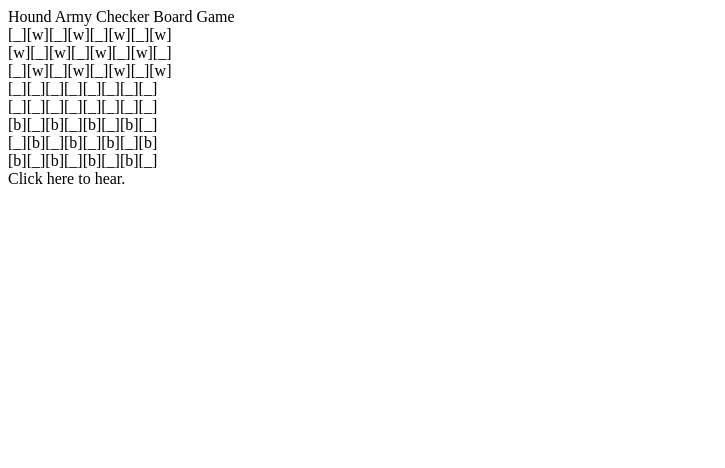
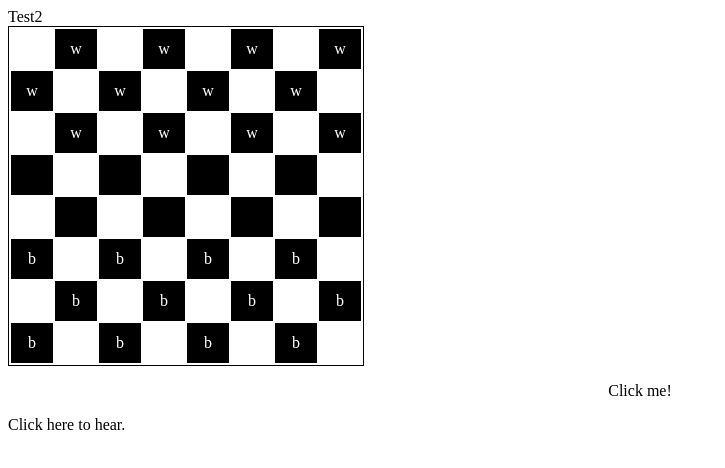
Before and after one commit to sicoyle/SoftwareEngineering, a plain HTML site: page Project1/index.html in a window 1280 px wide. Shown: the whole page, without its empty margins (0-725 px from the left). Drawn offline with Linux system fonts and the light colour scheme.

Commit message:
Updated version

```diff
--- a/Project1/game.js
+++ b/Project1/game.js
@@ -1,69 +1,171 @@
-//Create players
-const PLAYER_1 = '⚪';
-const PLAYER_2 = '⚫';
+var lastClicked;
 
-//initialize game board
-var board = [
-    ['','⚪','','⚪','','⚪','','⚪'],
-    ['⚪','','⚪','','⚪','','⚪',''],
-    ['','⚪','','⚪','','⚪','','⚪'],
+// Create an instance of the game board, and define in the function
+// that gets called when any cell is clicked
+var gameBoard = createBoard(function(el,row,col,i){
+        console.log("You clicked on element:",el.id);
+        console.log("You clicked on row:",row);
+        console.log("You clicked on col:",col);
+        console.log("You clicked on item #:",i);
+        console.log("Cell value:",el.innerHTML);
+
+
+        el.className='clicked';
+        if (lastClicked) lastClicked.className='';
+        lastClicked = el;
+        console.log("last clicked: ", lastClicked.id);
+
+    });
+
+document.body.appendChild(gameBoard);
+
+var tx = document.createElement("P");
+tx.innerHTML = "Click me!";
+tx.addEventListener("click",function(){
+                    tx.innerHTML = "Thanks!";
+                    });
+tx.style.textAlign = 'center';
+document.body.appendChild(tx);
+
+// Initialize game board
+var boardState = [
+    ['','w','','w','','w','','w'],
+    ['w','','w','','w','','w',''],
+    ['','w','','w','','w','','w'],
     ['','','','','','','',''],
     ['','','','','','','',''],
-    ['⚫','','⚫','','⚫','','⚫',''],
-    ['','⚫','','⚫','','⚫','','⚫'],
-    ['⚫','','⚫','','⚫','','⚫','',]
+    ['b','','b','','b','','b',''],
+    ['','b','','b','','b','','b'],
+    ['b','','b','','b','','b','',]
     ];
 
-const init = () => {
-    drawBoard();
+drawBoard(boardState);
+
+function createBoard( callback ){
+    var i=0;
+    var board = document.createElement('table');
+
+    board.className = 'board';
+    board.id = 'board';
+    board.style.border = "thin solid #000";
+
+    for (var r=0;r<8;++r){
+        var tr = board.appendChild(document.createElement('tr'));
+
+        for (var c=0;c<8;++c){
+            var square = tr.appendChild(document.createElement('td'));
+
+            square.id = ++i;
+            square.style.width = "40px";
+            square.style.height = "40px";
+            square.style.textAlign = "center";
+            square.style.color = "white";
+
+            var data = square.appendChild(document.createTextNode(''));
+
+            if(((c%2==0) && (r%2==1))||((c%2==1) && (r%2==0))) {
+                square.style.backgroundColor = "black";
             }
 
-const drawBoard = () => {
-    let ul = document.createElement("ul");
-    let anchor = document.getElementById("board");
-    let list = anchor.appendChild(ul);
+            // attatch event listener to each square, which calls
+            // a function that is defined when an instance of the
+            // board is created
+            square.addEventListener('click',(function(el,r,c,i){
+                return function(){
+                callback(el,r,c,i);
+                }
+            })(square,r,c,i),false);
+        }
+    }
+    return board;
+}
 
-    for(row in board) {
-        console.log("On row: " + row);
-        let li = document.createElement("li");
-        let currentList = list.appendChild(li);
-
-        for(piece in board[row]) {
-            let DOMpiece = document.createElement("p");
-            DOMpiece.id = [row,piece];
-            console.log("Piece: " + piece);
-            console.log(board[row], piece);
-
-            switch(board[row][piece]) {
-                case '⚫':
-                    console.log("Black piece!");
-                    DOMpiece.innerHTML = "[b]";
+function drawBoard(state) {
+    var board = document.getElementById("board");
+    var a = 1;
+    for(var i = 0,row; row = board.rows[i]; i++) {
+        // go through rows
+        for(var j = 0,col; col = row.cells[j]; j++) {
+            // go through cells
+            switch(state[i][j]) {
+                    case 'w':
+                        row.cells[j].innerHTML = 'w';
                         break;
-                case '⚪':
-                    console.log("White piece!");
-                    DOMpiece.innerHTML = "[w]";
+                    case 'b':
+                        row.cells[j].innerHTML = 'b';
                         break;
                     default:
-                    console.log("Empty piece!");
-                    DOMpiece.innerHTML = "[_]";
+                        row.cells[j].innerHTML = '';
                         break;
             }
-
-            currentList.appendChild(DOMpiece);
+            a++;
         }
     }
-    console.log("done");
 }
 
-const moves = () => {
-    movePieces();
+// Checks if the piece passed to the function
+// is the player's piece
+var validatePiece = function(el) {
+    var selected = document.getElementById(el);
+    // if they selected their piece, and it is not a king
+    if(selected.innerHTML == 'b' || selected.innerHTML == 'B') {
+        return true;
     }
 
-const movePieces = () => {
-    //Get piece coordinates clicked on
+    // if they selected a square that does not have their piece
+    else {
+        return false;
+    }
+}
+
+var validateDestination = function() {
+    console.log('This is the id: ' + lastClicked.id)
+    let square = document.getElementById(lastClicked.id);
+
+/*    square.addEventListener('click',(function(el,r,c,i){
+        return function(){
+        callback(el,r,c,i);
+        }
+    })(square,r,c,i),false);
+*/
+	if(square.innerHTML == '')
+		return false;
+
+        //Make sure actually valid space by checking if piece th3ere or if can move
+	console.log("Destination: ", square.id);
+	return true;
+}
+
+document.addEventListener('start', function (event) {
+   drawBoard();
+})
+
+document.addEventListener('click', function (event, el)  {
+    let isValid = false;
+    console.log('This is the id: ' + lastClicked.id)
+    var selected = document.getElementById(lastClicked.id);
+
+    isValid = validateDestination();
+    console.log("Valid destination: ", isValid)
+
+    if(isValid){
+        //swap inner htmls to move pieces
+
+    }
+})
+
+//Check el to see how to fix to do this
+var selectedPiece = {
+    location: "",
+    innerValue: ""
+}
 
 
-}
+
+
+
+
+
 
 const musicToggle = () => {
     var myAudio = document.getElementById("myAudio");
@@ -81,10 +183,30 @@ function togglePlay(isPlaying) {
     }
 };
 
-//Functions to pause/play music
-myAudio.onplaying = function() {
-  isPlaying = true;
+
+/*
+//AI logic
+var AIMove = function(el) {
+   	let selected = document.getElementById(el);
+	let row = Math.round(Math.random() * 8);
+	let col = Math.round(Math.random() * 8);
+
+	selected = (2 * row) + col + 1;
+	/*
+	selected = {
+			board.row: Math.round(Math.random() * 8),
+			board.col: Math.round(Math.random() * 8)
 		};
-myAudio.onpause = function() {
-  isPlaying = false;
-};
+
+	*/
+
+	//AI ppiece
+/*	while(selected.innterHTML != "W" || selected.innerHTML != "w")
+	{
+		console.log("tried to get white");
+		selected = (2 * row) + col + 1;
+
+
+	}
+*///	console.log("This is the random element based on click",document.getElementById(selected));
+//}
--- a/Project1/index.html
+++ b/Project1/index.html
@@ -1,42 +1,16 @@
 <html>
     <head>
-        Hound Army Checker Board Game
-        <script type = "text/javascript" src = "game.js"></script>
+        Test2
     </head>
 
-    <style>
-        ul {
-            list-style-type: none;
-            margin: 0;
-            padding: 0;
-            overflow: hidden;
-        }
-
-
-
-        p {
-            display: inline;
-        }
-
-
-
-    </style>
-
-
     <body>
-        <div id = 'board'>
-
-        </div>
-
+        <script type = "text/javascript" src="game.js">
+        </script>
 
         <audio id="myAudio" src="http://www.sousound.com/music/healing/healing_01.mp3" preload="auto">
         </audio>
         <a onclick="return musicToggle();">Click here to hear.</a>
 
+    </body>
 
-        <script>
-            init();
-            //musicToggle();
-        </script>
-    </body>
 </html>
```
Lines whose indentation alone changed are shown as unchanged.
